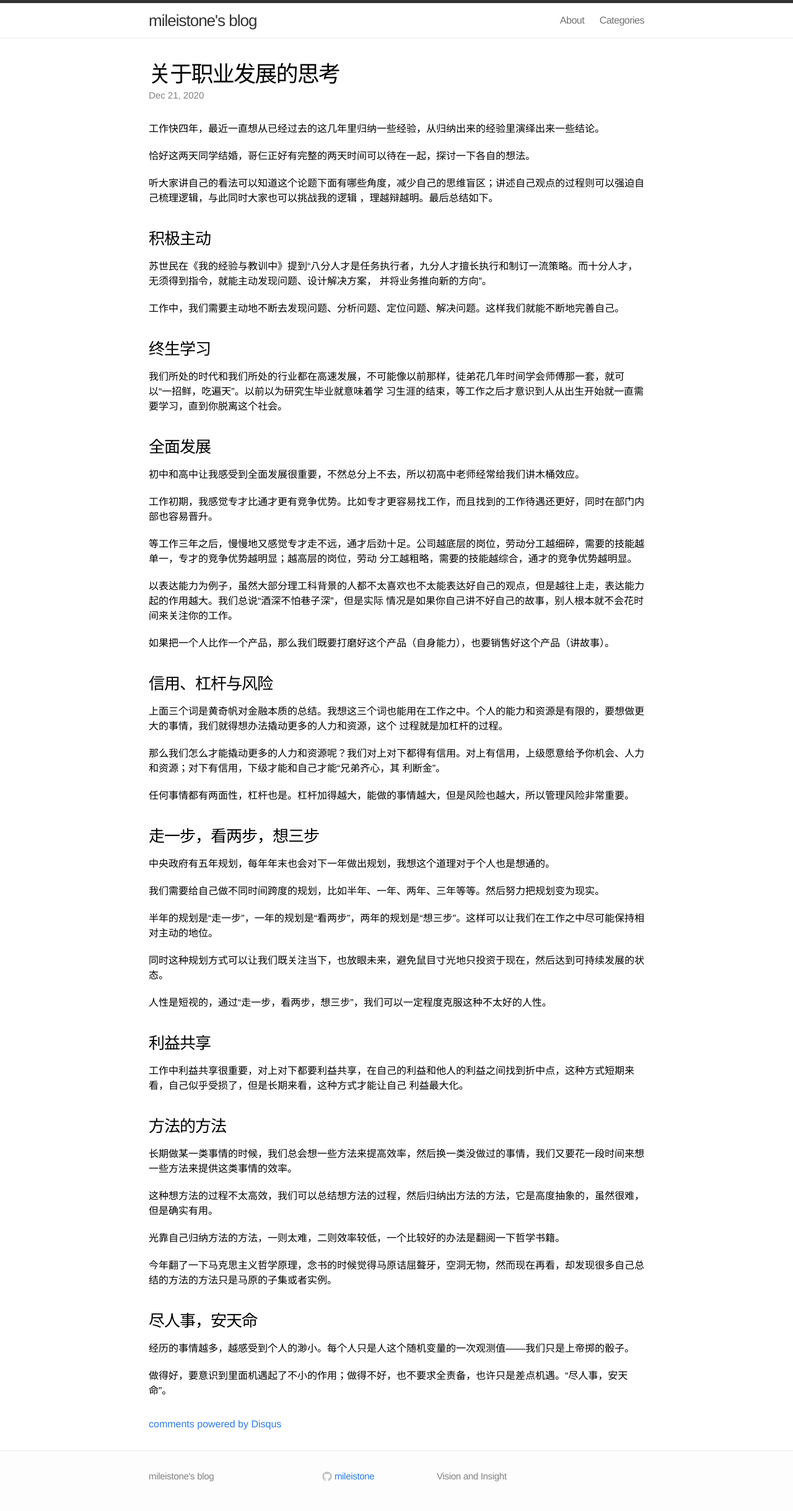
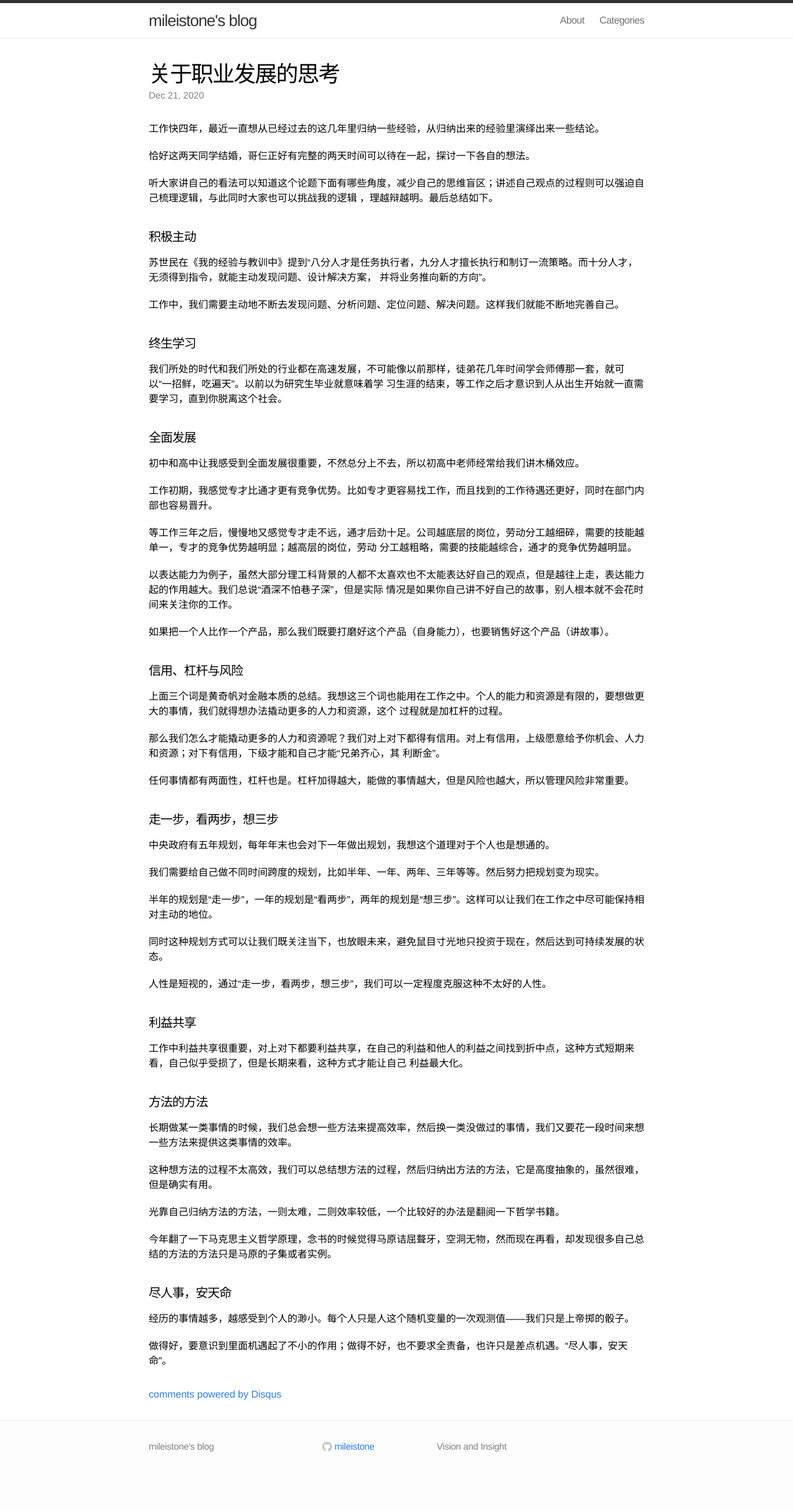
Before and after one commit to mileistone/mileistone.github.io, a Jekyll site: the page built from _posts/2020-12-21-thought-on-career.md, in a window 1280 px wide. Shown: the whole page at 62% size. Built offline with Jekyll 4.4.1, drawn with Linux system fonts in a browser that asks for light colours; comment, search, counter and statistics services are not loaded; after the commit the page ends 2390 px from its top, so only the background shows below that.

```diff
--- a/_posts/2020-12-21-thought-on-career.md
+++ b/_posts/2020-12-21-thought-on-career.md
@@ -14,19 +14,19 @@ date: 2020-12-21 22:00:00
 听大家讲自己的看法可以知道这个论题下面有哪些角度，减少自己的思维盲区；讲述自己观点的过程则可以强迫自己梳理逻辑，与此同时大家也可以挑战我的逻辑
 ，理越辩越明。最后总结如下。
 
-### 积极主动
+#### 积极主动
 
 苏世民在《我的经验与教训中》提到“八分人才是任务执行者，九分人才擅长执行和制订一流策略。而十分人才，无须得到指令，就能主动发现问题、设计解决方案，
 并将业务推向新的方向”。
 
 工作中，我们需要主动地不断去发现问题、分析问题、定位问题、解决问题。这样我们就能不断地完善自己。
 
-### 终生学习
+#### 终生学习
 
 我们所处的时代和我们所处的行业都在高速发展，不可能像以前那样，徒弟花几年时间学会师傅那一套，就可以“一招鲜，吃遍天”。以前以为研究生毕业就意味着学
 习生涯的结束，等工作之后才意识到人从出生开始就一直需要学习，直到你脱离这个社会。
 
-### 全面发展
+#### 全面发展
 
 初中和高中让我感受到全面发展很重要，不然总分上不去，所以初高中老师经常给我们讲木桶效应。
 
@@ -40,7 +40,7 @@ date: 2020-12-21 22:00:00
 
 如果把一个人比作一个产品，那么我们既要打磨好这个产品（自身能力），也要销售好这个产品（讲故事）。
 
-### 信用、杠杆与风险
+#### 信用、杠杆与风险
 
 上面三个词是黄奇帆对金融本质的总结。我想这三个词也能用在工作之中。个人的能力和资源是有限的，要想做更大的事情，我们就得想办法撬动更多的人力和资源，这个
 过程就是加杠杆的过程。
@@ -50,7 +50,7 @@ date: 2020-12-21 22:00:00
 
 任何事情都有两面性，杠杆也是。杠杆加得越大，能做的事情越大，但是风险也越大，所以管理风险非常重要。
 
-### 走一步，看两步，想三步
+#### 走一步，看两步，想三步
 
 中央政府有五年规划，每年年末也会对下一年做出规划，我想这个道理对于个人也是想通的。
 
@@ -62,12 +62,12 @@ date: 2020-12-21 22:00:00
 
 人性是短视的，通过“走一步，看两步，想三步”，我们可以一定程度克服这种不太好的人性。
 
-### 利益共享
+#### 利益共享
 
 工作中利益共享很重要，对上对下都要利益共享，在自己的利益和他人的利益之间找到折中点，这种方式短期来看，自己似乎受损了，但是长期来看，这种方式才能让自己
 利益最大化。
 
-### 方法的方法
+#### 方法的方法
 
 长期做某一类事情的时候，我们总会想一些方法来提高效率，然后换一类没做过的事情，我们又要花一段时间来想一些方法来提供这类事情的效率。
 
@@ -77,7 +77,7 @@ date: 2020-12-21 22:00:00
 
 今年翻了一下马克思主义哲学原理，念书的时候觉得马原诘屈聱牙，空洞无物，然而现在再看，却发现很多自己总结的方法的方法只是马原的子集或者实例。
 
-### 尽人事，安天命
+#### 尽人事，安天命
 
 经历的事情越多，越感受到个人的渺小。每个人只是人这个随机变量的一次观测值——我们只是上帝掷的骰子。
 
```
